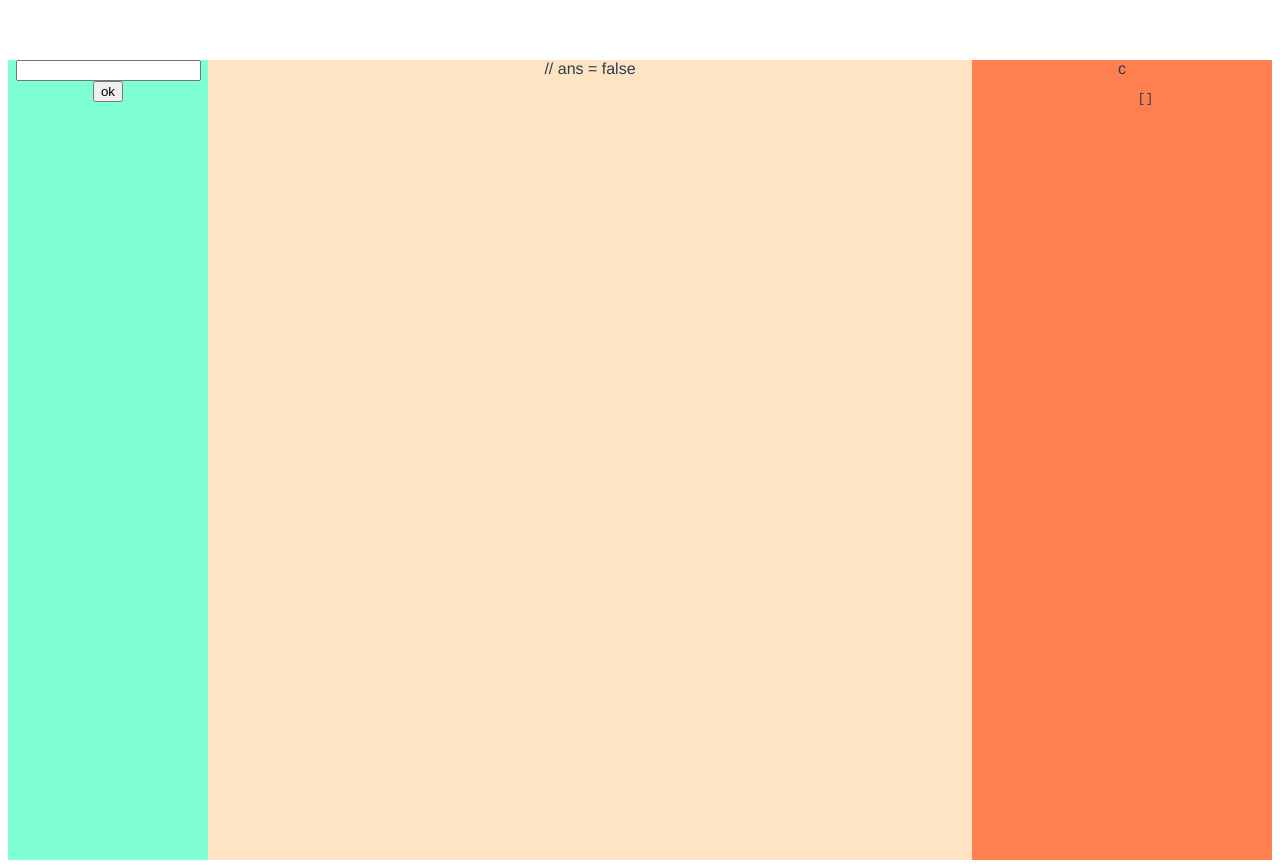
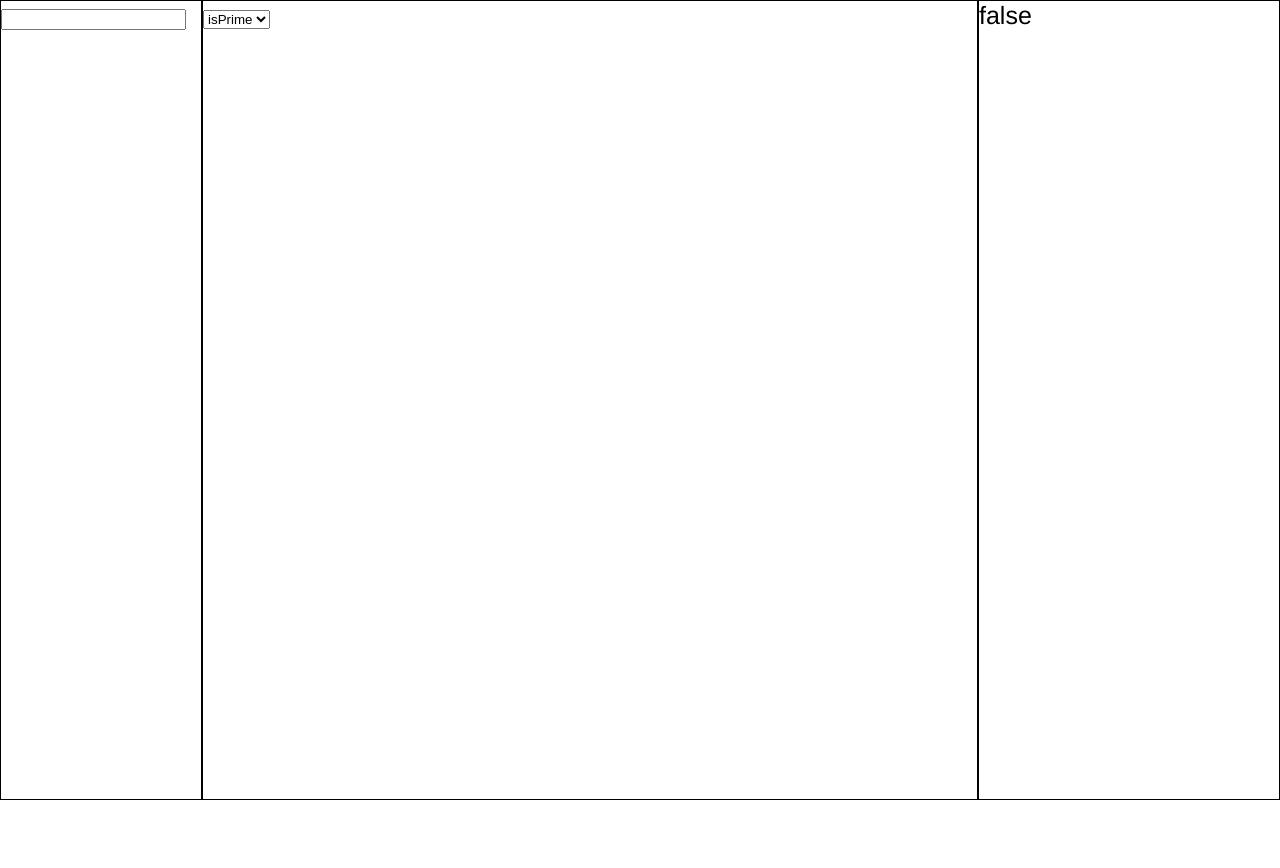
Before and after one commit to mildtotoro/prime-fibonacci, a Vue app: page / in a window 1280 px wide. After the commit the page ends 800 px from the top, so only its background shows below. Built offline with nearby package versions, Linux system fonts and the light colour scheme.

Commit message:
integrate enter key

```diff
--- a/src/App.vue
+++ b/src/App.vue
@@ -1,27 +1,36 @@
 <template>
   <div id="app">
-    <HelloWorld msg="Welcome to Your Vue.js App" />
+    <Home msg="Welcome to Your Vue.js App" />
   </div>
 </template>
 
 <script>
-import HelloWorld from "./components/HelloWorld.vue";
+import Home from "./components/Home.vue";
 
 export default {
   name: "App",
   components: {
-    HelloWorld,
+    Home,
   },
 };
 </script>
 
 <style>
+html,
+body {
+  overflow: hidden;
+  padding: 0px;
+  margin: 0px;
+}
+@media screen and (max-width: 600px) {
+  body {
+    overflow: scroll;
+  }
+}
 #app {
   font-family: Avenir, Helvetica, Arial, sans-serif;
   -webkit-font-smoothing: antialiased;
   -moz-osx-font-smoothing: grayscale;
-  text-align: center;
-  color: #2c3e50;
-  margin-top: 60px;
+  font-size: 25px;
 }
 </style>
--- a/src/components/HelloWorld.vue
+++ b/src/components/Home.vue
@@ -1,42 +1,45 @@
 <template>
   <div class="wrapper">
     <div class="col-1">
-      <input v-model="number" type="number" />
-      <button @click="ok">ok</button>
+      <input v-on:keyup.enter="ok" v-model="number" type="number" />
     </div>
     <div class="col-2">
-      {{ number }}
-      // ans = {{ ans }}
+      <select name="work" v-model="work">
+        <option value="isPrime">isPrime</option>
+        <option value="isFibo">isFibo</option>
+      </select>
     </div>
     <div class="col-3">
-      c
-      <pre>
-      {{ temp }}
-      </pre>
+      {{ ans }}
     </div>
   </div>
 </template>
 
 <script>
 export default {
-  name: "HelloWorld",
-  props: {
-    msg: String,
-  },
+  name: "Home",
   data() {
     return {
       number: "",
       ans: false,
       temp: [],
+      work: "isPrime",
     };
   },
   watch: {},
-  mounted() {
-    this.temp[1] = "true";
-  },
+  mounted() {},
   methods: {
-    ok() {},
+    ok() {
+      if (this.work === "isPrime") {
+        this.ans = this.isPrime(this.number);
+        //console.log({ dd });
+      } else {
+        this.ans = this.isFibonacci(this.number);
+        //console.log({ kk });
+      }
+    },
     isPrime(n, i = 2) {
+      console.log("isPrime", n, i);
       const max = n - 1;
       if (n === 2 || n === 1) {
         return true;
@@ -51,48 +54,38 @@ export default {
         return this.isPrime(n, i);
       }
     },
-    isFibo(n, current = 1, prev = 1) {
+    isFibonacci(n, current = 1, prev = 0) {
+      console.log(n, current, prev);
       const sum = current + prev;
-      prev = current;
-      if (current === n) {
+      //prev = current;
+      if (current == n || prev == n) {
         return true;
       } else if (current > n) {
         return false;
       } else {
-        return this.isFibo(n, sum, prev);
+        prev = current;
+        return this.isFibonacci(n, sum, prev);
       }
     },
   },
 };
 </script>
 <style scoped>
-html,
-body {
-  overflow: hidden;
-  padding: 0px;
-  margin: 0px;
-}
-@media screen and (max-width: 600px) {
-  body {
-    overflow: scroll;
-  }
-}
-
 .wrapper {
   display: flex;
   height: 100vh;
   align-items: stretch;
 }
 .col-1 {
-  background-color: aquamarine;
   width: 200px;
+  border: 1px solid;
 }
 .col-2 {
-  background-color: bisque;
   flex-grow: 1;
+  border: 1px solid;
 }
 .col-3 {
-  background-color: coral;
   width: 300px;
+  border: 1px solid;
 }
 </style>
```
